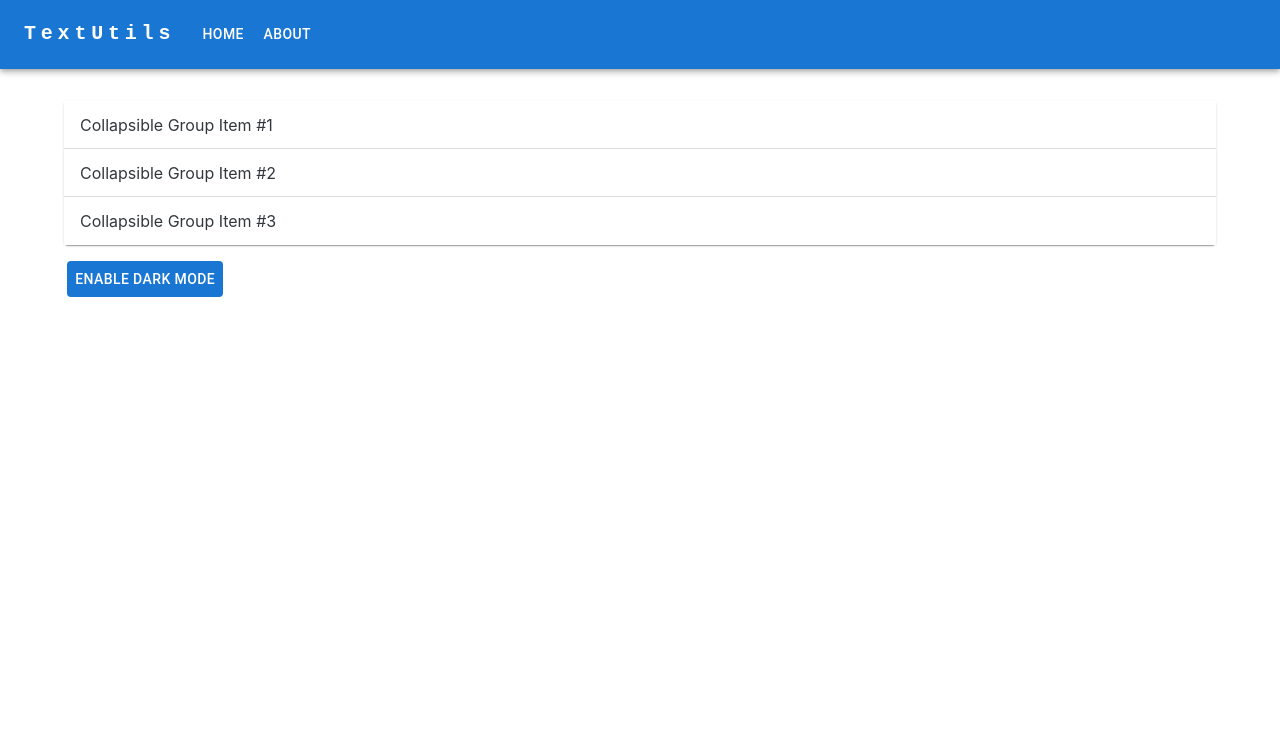
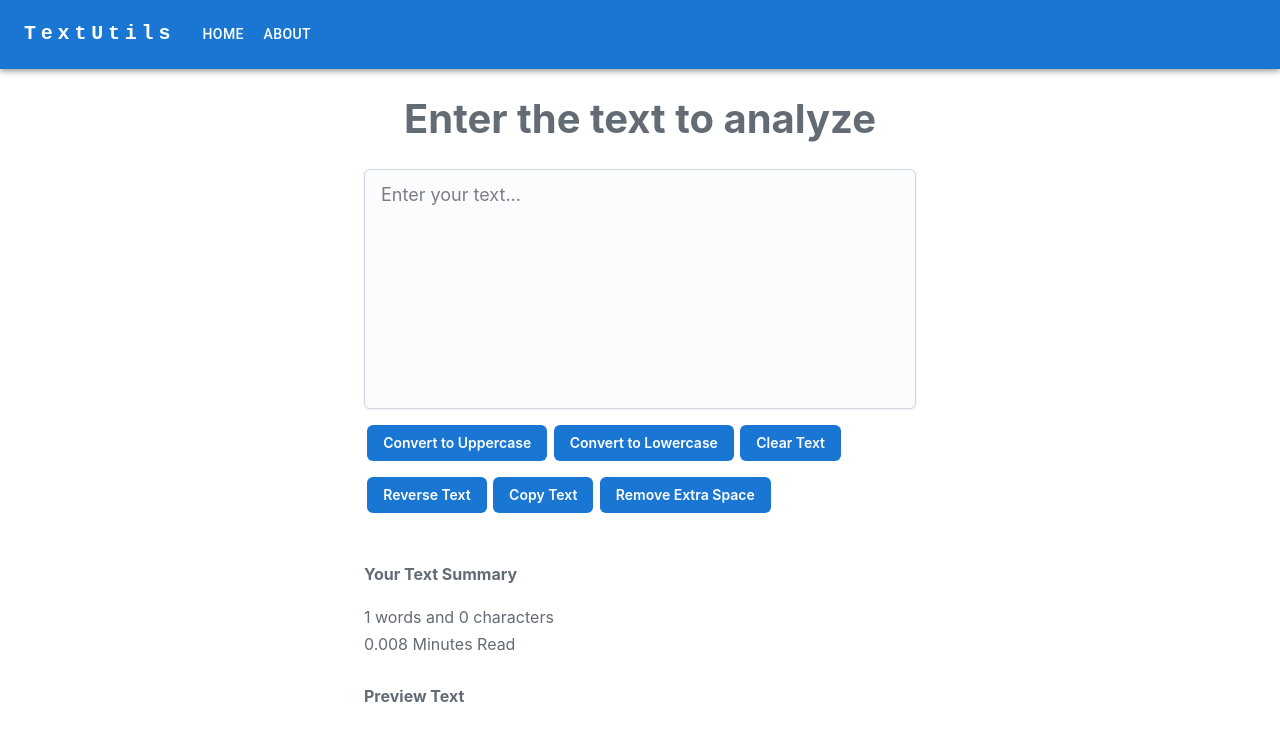
Before and after one commit to eyekavya/TextUtils, a React (Create React App) app: page / in a window 1280 px wide. Shown: the top 740 px of the page. Built offline with nearby package versions, Linux system fonts and the light colour scheme.

Commit message:
Added functionality

```diff
--- a/src/App.js
+++ b/src/App.js
@@ -1,19 +1,19 @@
 import "./App.css";
 import Navbar from "./components/Navbar";
-// import TextForm from "./components/TextForm";
+import TextForm from "./components/TextForm";
 import Container from "@mui/material/Container";
 import About from "./components/About";
-// import Heading from "./components/Heading";
+import Heading from "./components/Heading";
 
 function App() {
   return (
     <>
       <Navbar title="TextUtils" />
-      <About />
+      {/* <About /> */}
 
       <Container maxWidth="sm">
-        {/* <Heading heading="Enter the text to analyze" /> */}
-        {/* <TextForm /> */}
+        <Heading heading="Enter the text to analyze" />
+        <TextForm />
       </Container>
     </>
   );
--- a/src/components/TextForm.js
+++ b/src/components/TextForm.js
@@ -6,24 +6,34 @@ import { Typography } from "@mui/joy";
 function TextForm() {
   const [text, setText] = useState("");
 
-  function handleUpClick() {
+  function handleUppercase() {
     let newText = text.toUpperCase();
     setText(newText);
   }
 
-  function handleLowClick() {
+  function handleLowercase() {
     let newText = text.toLowerCase();
     setText(newText);
   }
 
-  function handleClrClick() {
+  function handleClear() {
     let newText = "";
     setText(newText);
   }
 
-  function handleRevClick() {
+  function handleReverse() {
     let newText = text.split("").reverse().join("");
     setText(newText);
+  }
+
+  function handleCopy() {
+    // console.log(text);
+    navigator.clipboard.writeText(text);
+  }
+
+  function handleExtraSpace() {
+    let newText = text.split(/[ ]+/);
+    setText(newText.join(" "));
   }
 
   function handleOnChange(event) {
@@ -53,7 +63,7 @@ function TextForm() {
           mx: "0.2rem",
           // transition: "none",
         }}
-        onClick={handleUpClick}
+        onClick={handleUppercase}
       >
         Convert to Uppercase
       </Button>
@@ -66,7 +76,7 @@ function TextForm() {
           mx: "0.2rem",
           // transition: "none",
         }}
-        onClick={handleLowClick}
+        onClick={handleLowercase}
       >
         Convert to Lowercase
       </Button>
@@ -79,7 +89,7 @@ function TextForm() {
           mx: "0.2rem",
           // transition: "none",
         }}
-        onClick={handleClrClick}
+        onClick={handleClear}
       >
         Clear Text
       </Button>
@@ -92,9 +102,35 @@ function TextForm() {
           mx: "0.2rem",
           // transition: "none",
         }}
-        onClick={handleRevClick}
+        onClick={handleReverse}
       >
         Reverse Text
+      </Button>
+
+      <Button
+        sx={{
+          background: "#1976d2",
+          color: "white",
+          mt: "1rem",
+          mx: "0.2rem",
+          // transition: "none",
+        }}
+        onClick={handleCopy}
+      >
+        Copy Text
+      </Button>
+
+      <Button
+        sx={{
+          background: "#1976d2",
+          color: "white",
+          mt: "1rem",
+          mx: "0.2rem",
+          // transition: "none",
+        }}
+        onClick={handleExtraSpace}
+      >
+        Remove Extra Space
       </Button>
 
       <Typography variant="h1" component="h2" sx={{ mt: "3rem", mb: "1rem" }}>
```
